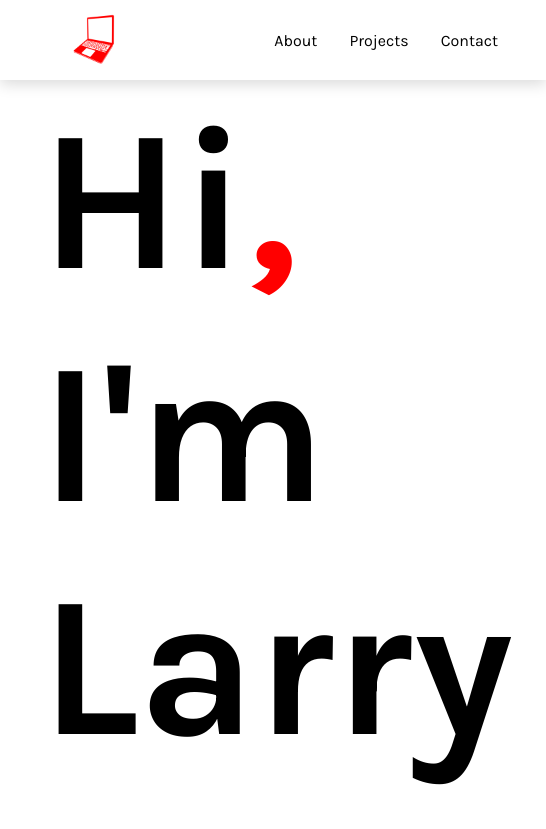
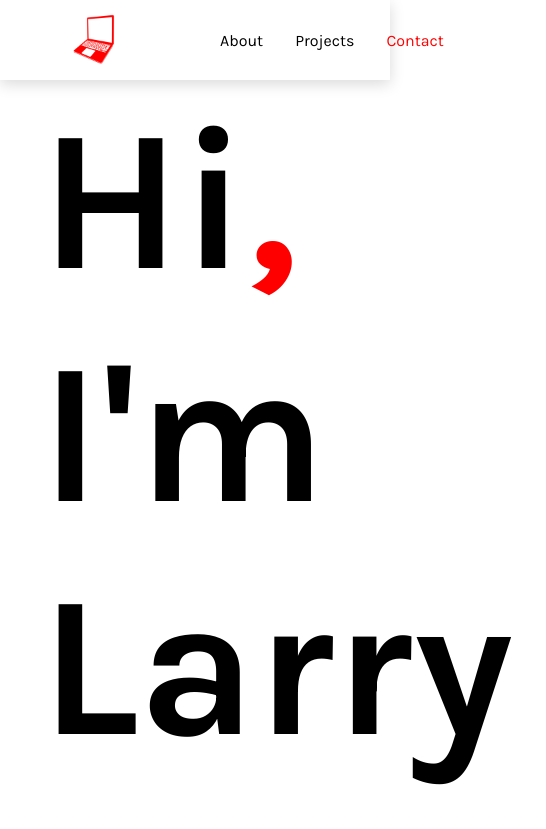
Before and after one commit to LarrySimiyu/portfoliosite, a React (Create React App) app: page / in a window 390 px wide. Shown: the top 829 px of the page, 546 px wide, since content can reach past the window. Built offline with nearby package versions, Linux system fonts and the light colour scheme; a web font is replaced by a local one.

Commit message:
red contact intfo

```diff
--- a/src/components/Navbar.js
+++ b/src/components/Navbar.js
@@ -47,7 +47,7 @@ export default class Navbar extends Component {
                 Projects
               </Link>
             </li>
-            <li className="nav-item">
+            <li className="nav-item " >
               <Link
                 activeClass="active"
                 to="contact-section"
@@ -55,6 +55,7 @@ export default class Navbar extends Component {
                 smooth={true}
                 offset={-70}
                 duration={500}
+                className="redContact"
               >
                 Contact
               </Link>
--- a/src/styles/App.css
+++ b/src/styles/App.css
@@ -347,11 +347,16 @@
   }
 
   .nav {
-    width: 140%;
+    width: 100%;
   }
 
   .App {
     width: 100%;
+  }
+
+
+  .redContact {
+    color: red;
   }
 
 }
```
